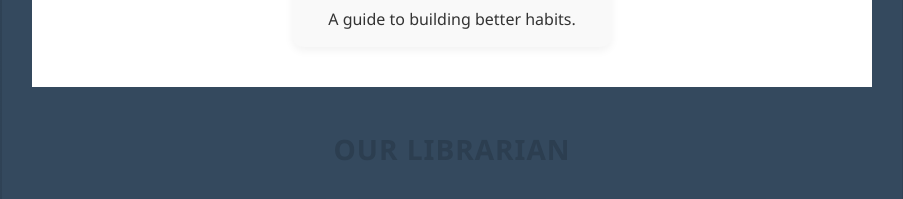
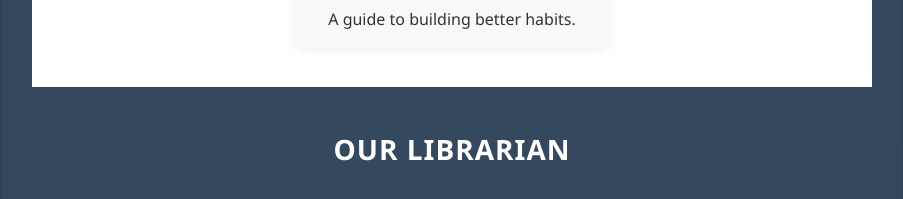
Before and after one commit to nurirdinaaaa/sounds-library-portal, a plain HTML site: page index.html in a window 1280 px wide. Shown: the part 2849-3048 px from the top of the page, without its empty margins (188-1091 px from the left). Drawn offline with Linux system fonts and the light colour scheme.

Commit message:
Update style.css

```diff
--- a/style.css
+++ b/style.css
@@ -415,7 +415,7 @@ h4 {
   text-align: center;
   margin-top: 40px;
   margin-bottom: 20px;
-  color: #2c3e50; /* Boleh tukar ikut warna tema */
+  color: #ffffff; /* Boleh tukar ikut warna tema */
   text-transform: uppercase;
   letter-spacing: 1px;
 }
```
